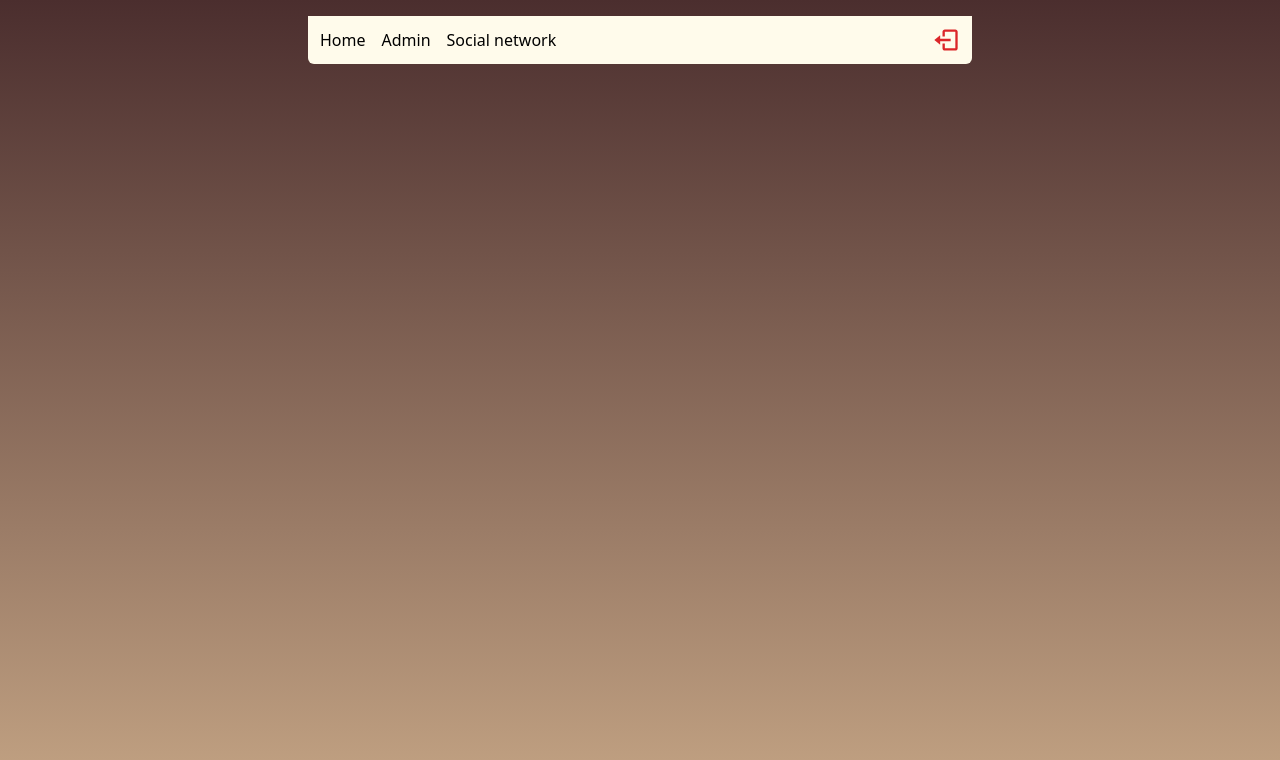
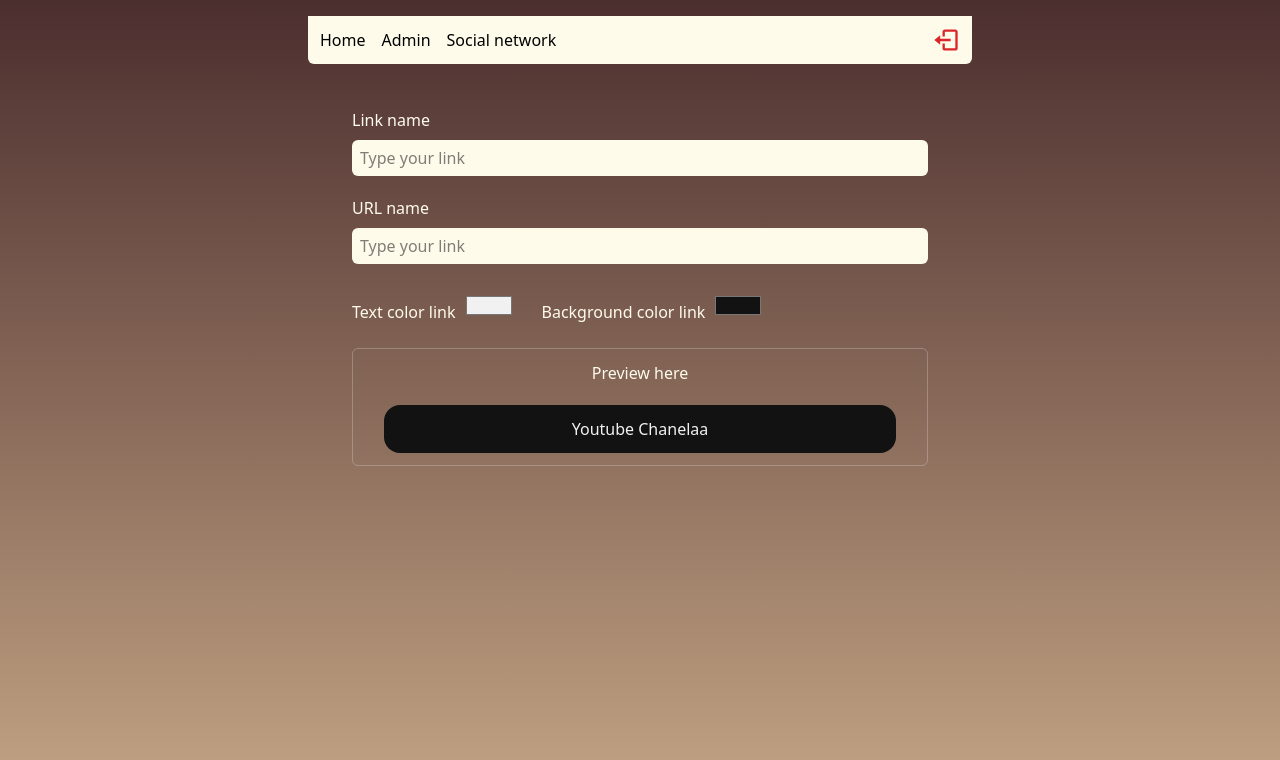
Before and after one commit to pedrohfreitas01/linkTree-ReactJS, a React (Vite) app: page /admin in a window 1280 px wide. Shown: the top 760 px of the page. Built offline with nearby package versions, Linux system fonts and the light colour scheme; no server answers; sample sign-in values are in the browser's storage.

Commit message:
feat: admin/ link form

```diff
--- a/src/Pages/admin/index.tsx
+++ b/src/Pages/admin/index.tsx
@@ -1,12 +1,78 @@
-import { Header } from "../../components/Header"
-
+import { useState } from "react";
+import { Header } from "../../components/Header";
+import { Input } from "../../components/Input";
 
 function Admin() {
+  const [nameInput, setNameInput] = useState("");
+  const [urlInput, setUrlInput] = useState("");
+  const [textColorInput, setTextColorInput] = useState("#f1f1f1");
+  const [backgroundColorInput, setBackgroundColorInput] = useState("#121212");
+
   return (
     <div className="flex items-center flex-col min-h-screen pb-7 px-2">
-      <Header/>
+      <Header />
+
+      <form action="" className="flex flex-col mt-9 mb-3 w-full max-w-xl ">
+        <label htmlFor="" className="text-amber-50 font-medium mt-2 mb-2">
+          Link name
+        </label>
+        <Input
+          placeholder="Type your link"
+          value={nameInput}
+          onChange={(e) => setNameInput(e.target.value)}
+        />
+
+        <label htmlFor="" className="text-amber-50 font-medium mt-2 mb-2">
+          URL name
+        </label>
+        <Input
+          type="url"
+          placeholder="Type your link"
+          value={urlInput}
+          onChange={(e) => setUrlInput(e.target.value)}
+        />
+
+        <section className="flex my-4 gap-7">
+          <div className="flex gap-2">
+            <label htmlFor="" className="text-amber-50 font-medium mt-2 mb-2">
+              Text color link
+            </label>
+            <input
+              type="color"
+              value={textColorInput}
+              onChange={(e) => setTextColorInput(e.target.value)}
+            ></input>
+          </div>
+          <div className="flex gap-2">
+            <label htmlFor="" className="text-amber-50 font-medium mt-2 mb-2">
+              Background color link
+            </label>
+            <input
+              type="color"
+              value={backgroundColorInput}
+              onChange={(e) => setBackgroundColorInput(e.target.value)}
+            ></input>
+          </div>
+        </section>
+
+        <div className="flex items-center justify-start flex-col mb-7 p-1 border-gray-100/25 border rounded-md">
+          <label htmlFor="" className="text-amber-50 font-medium mt-2 mb-3">
+            Preview here
+          </label>
+          <article
+            className="w-11/12 max-w-lg flex flex-col items-center justify-between bg-zinc-200 rounded-2xl px-1 py-3"
+            style={{
+              marginBottom: 8,
+              marginTop: 8,
+              backgroundColor: backgroundColorInput, color: textColorInput
+            }}
+          >
+            <p className="font-medium">Youtube Chanelaa</p>
+          </article>
+        </div>
+      </form>
     </div>
-  )
+  );
 }
 
-export default Admin
+export default Admin;
```
Also changed, not shown: src/components/Header/index.tsx (+9 -18 lines).
